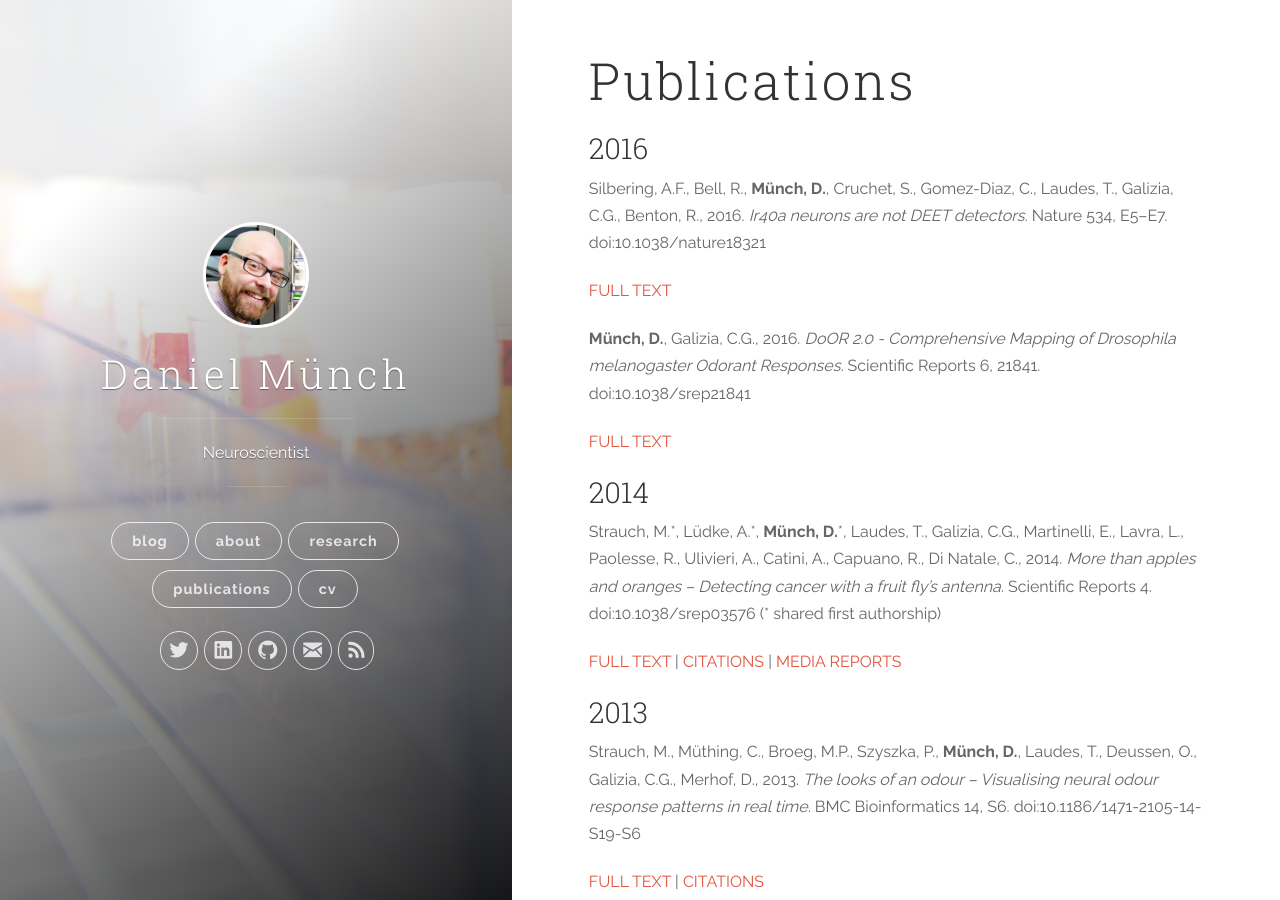
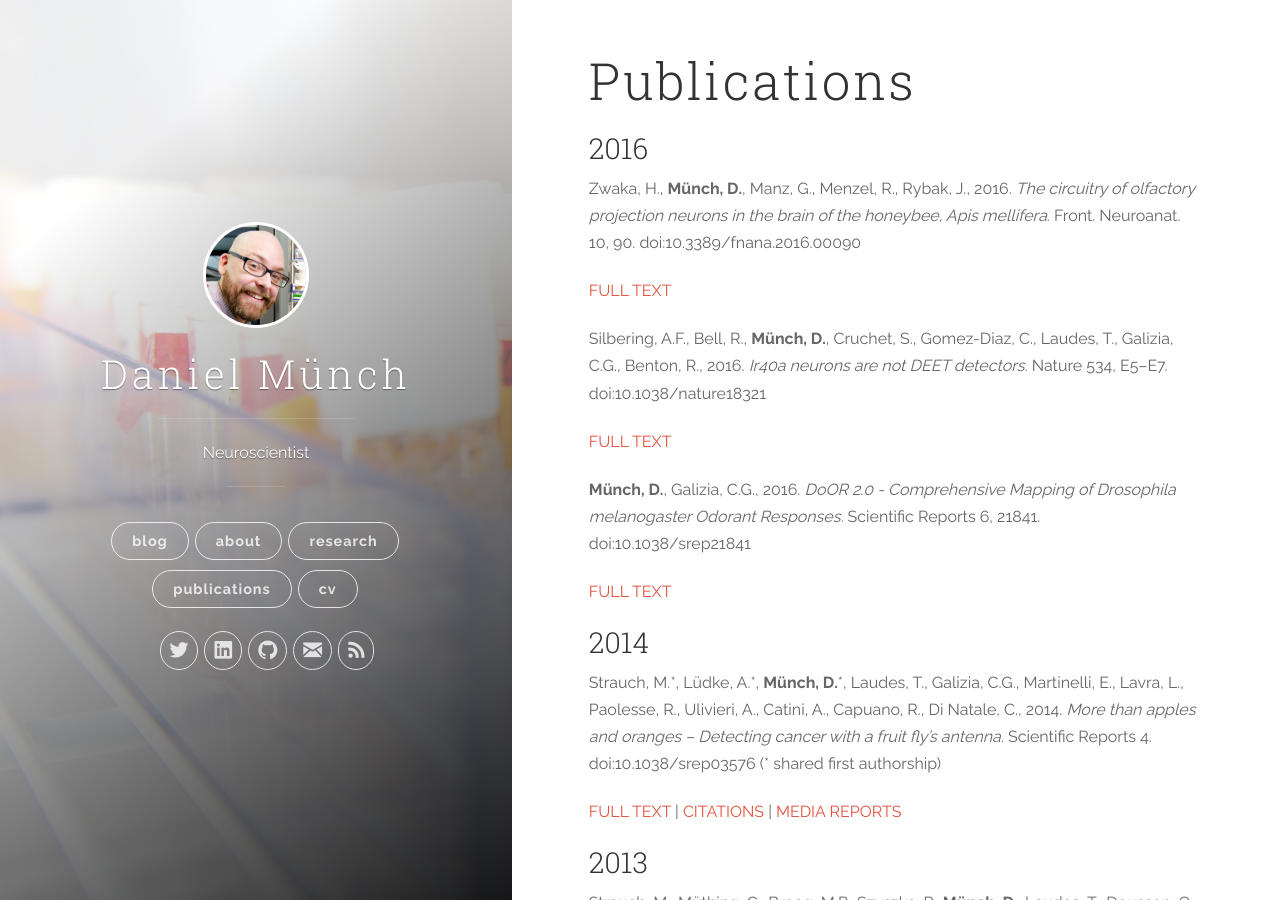
Before and after one commit to Dahaniel/dahaniel.github.io, a Jekyll site: the page built from publications.md, in a window 1280 px wide and 900 px high. Built offline with Jekyll 4.4.1, drawn with Linux system fonts in a browser that asks for light colours; nearby versions of some CDN libraries; comment, search, counter and statistics services are not loaded.

Commit message:
added Zwaka 2016

```diff
--- a/publications.md
+++ b/publications.md
@@ -13,6 +13,14 @@
 <script type='text/javascript' src='https://d1bxh8uas1mnw7.cloudfront.net/assets/embed.js'></script>
 
 ### 2016
+<div data-badge-type="donut" data-doi="10.3389/fnana.2016.00090" data-hide-no-mentions="true" class="altmetric-embed"></div>
+
+Zwaka, H., **Münch, D.**, Manz, G., Menzel, R., Rybak, J., 2016. *The circuitry of olfactory projection neurons in the brain of the honeybee, Apis mellifera*. Front. Neuroanat. 10, 90. doi:10.3389/fnana.2016.00090
+
+[FULL TEXT](http://dx.doi.org/10.3389/fnana.2016.00090)
+
+
+
 <div data-badge-type="donut" data-doi="10.1038/nature18321" data-hide-no-mentions="true" class="altmetric-embed"></div>
 
 Silbering, A.F., Bell, R., **Münch, D.**, Cruchet, S., Gomez-Diaz, C., Laudes, T., Galizia, C.G., Benton, R., 2016. *Ir40a neurons are not DEET detectors.* Nature 534, E5–E7. doi:10.1038/nature18321
```
